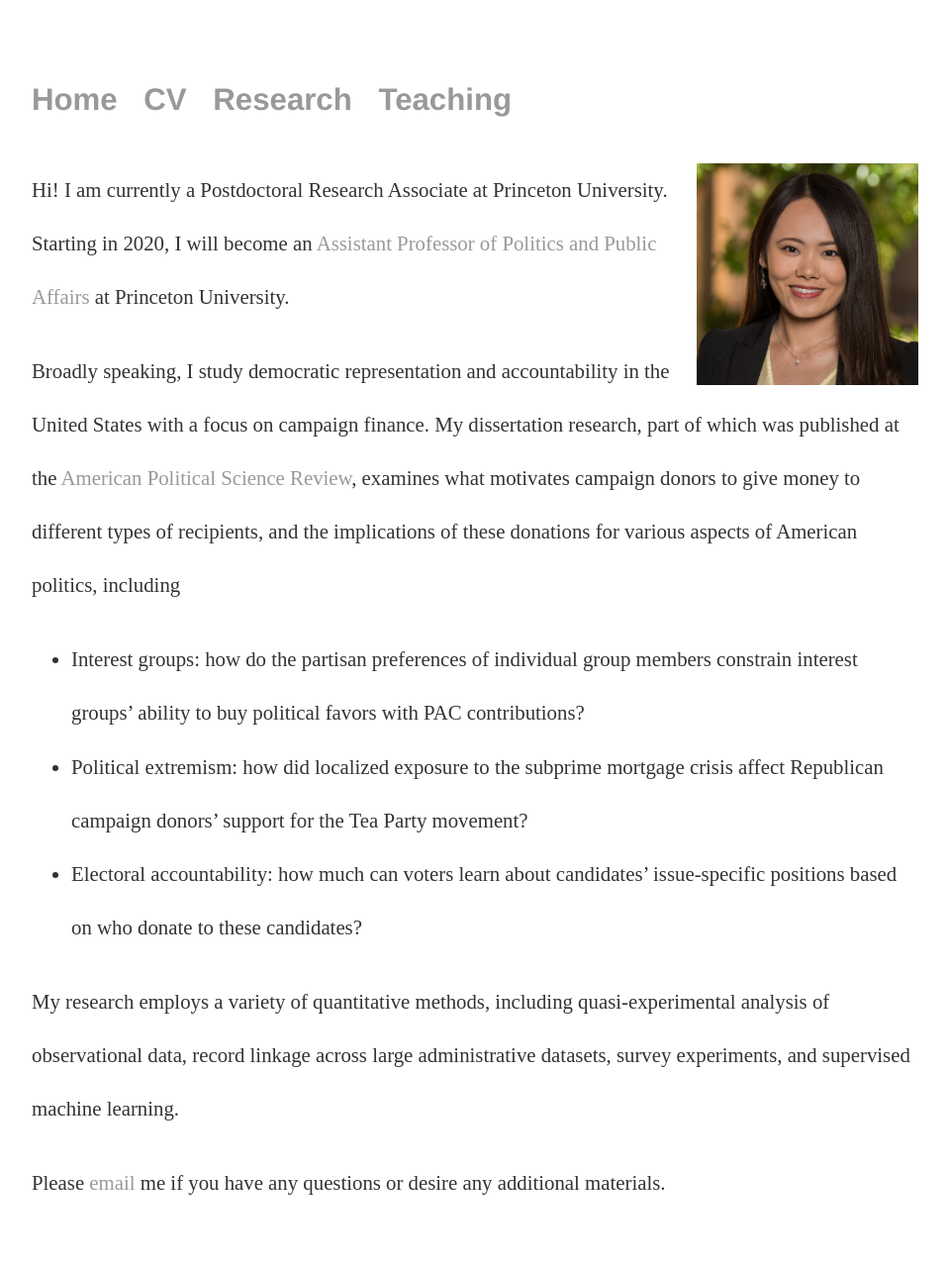
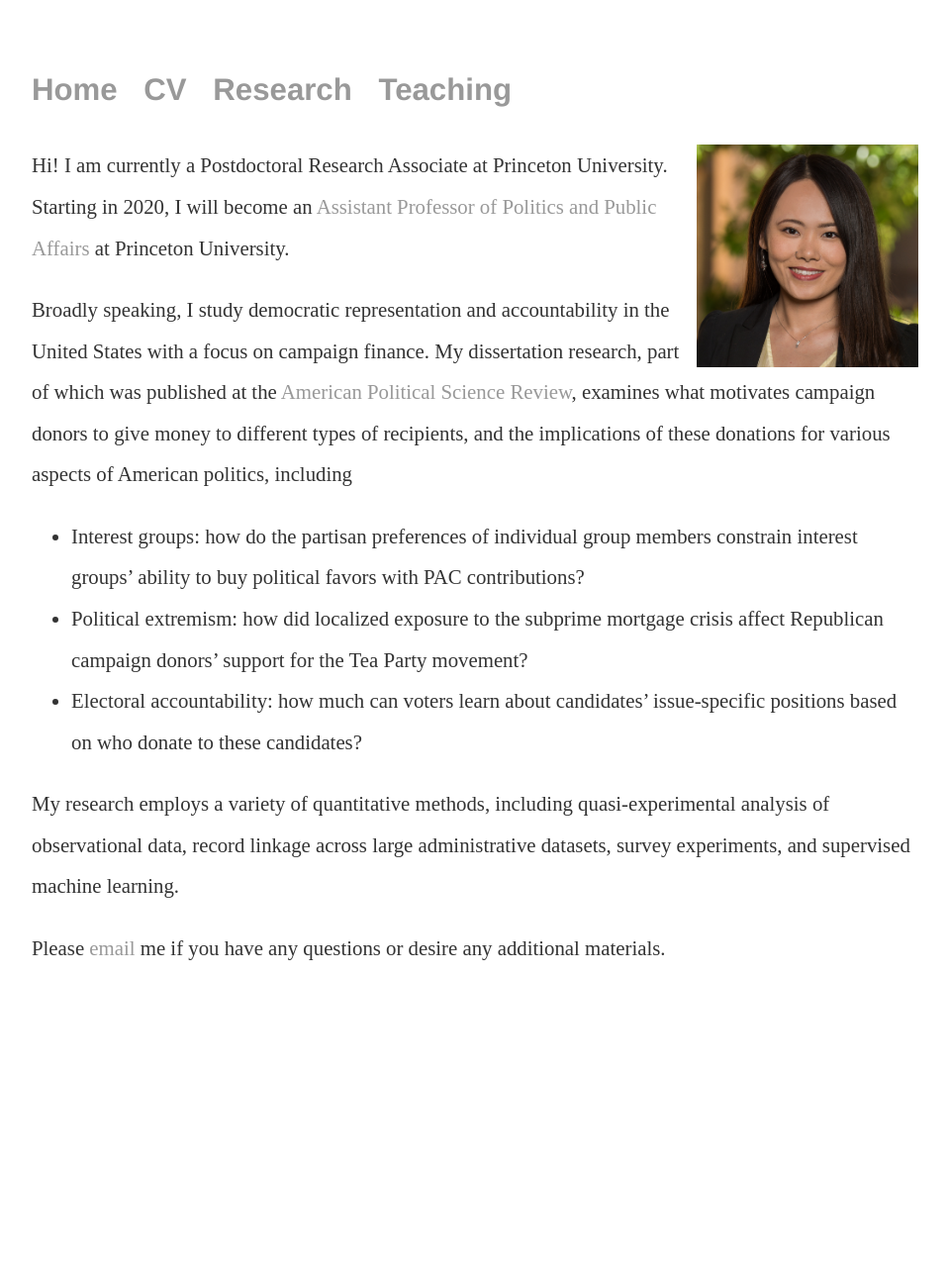
Before and after one commit to zhaoliresearch/zhaoliresearch.github.io, a Jekyll site: the page built from index.html, in a window 1280 px wide. Shown: the whole page at 99% size, without its empty margins (160-1119 px from the left). Built offline with Jekyll 4.4.1, drawn with Linux system fonts in a browser that asks for light colours; after the commit the page ends 1038 px from its top, so only the background shows below that.

Commit message:
Update main.css

```diff
--- a/css/main.css
+++ b/css/main.css
@@ -26,7 +26,7 @@ h1 {
 }
 p, ul li {
     font-size: 1.3em;
-    line-height: 2.6em;
+    line-height: 2em;
     color: #333;
 }
 footer {
```
